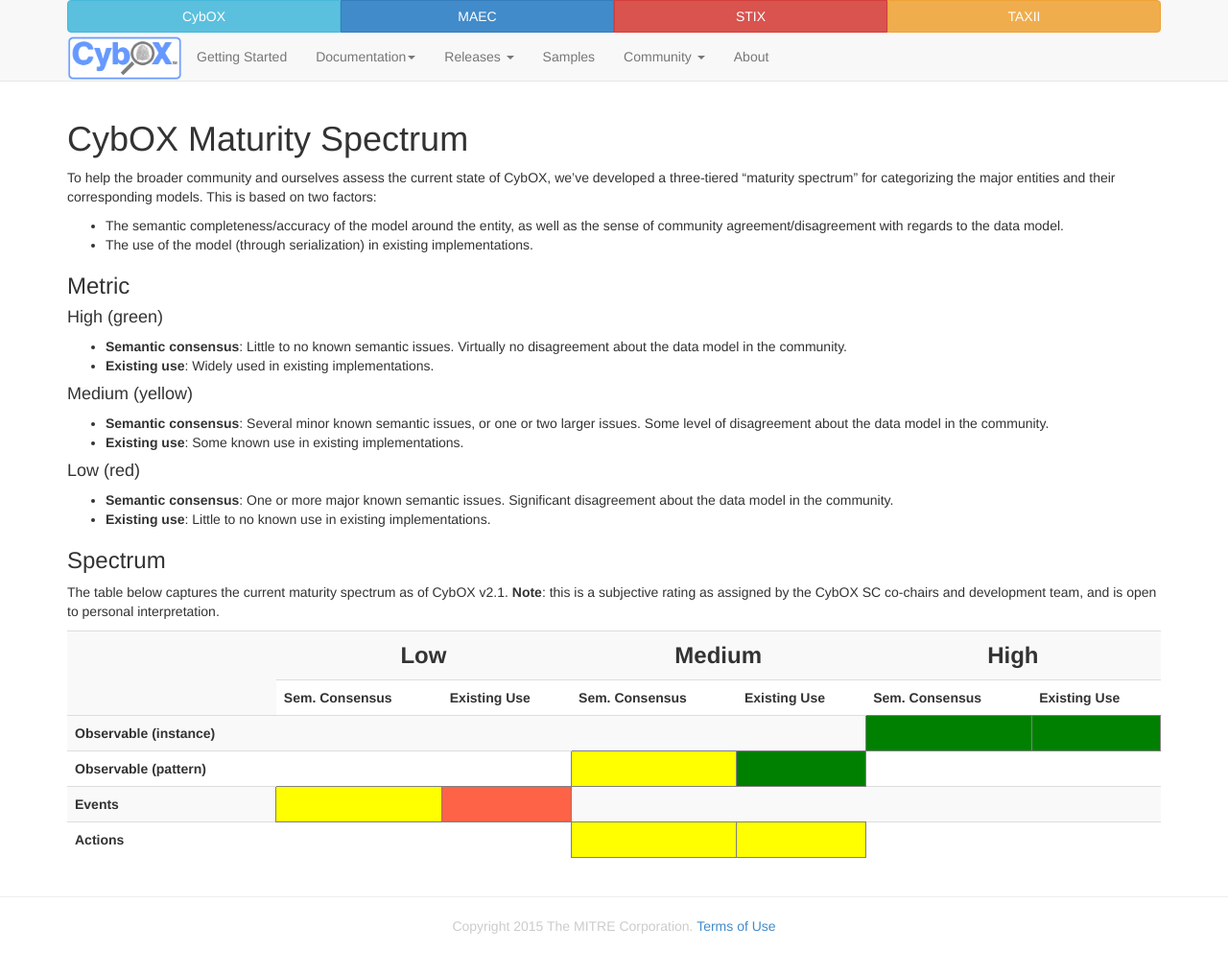
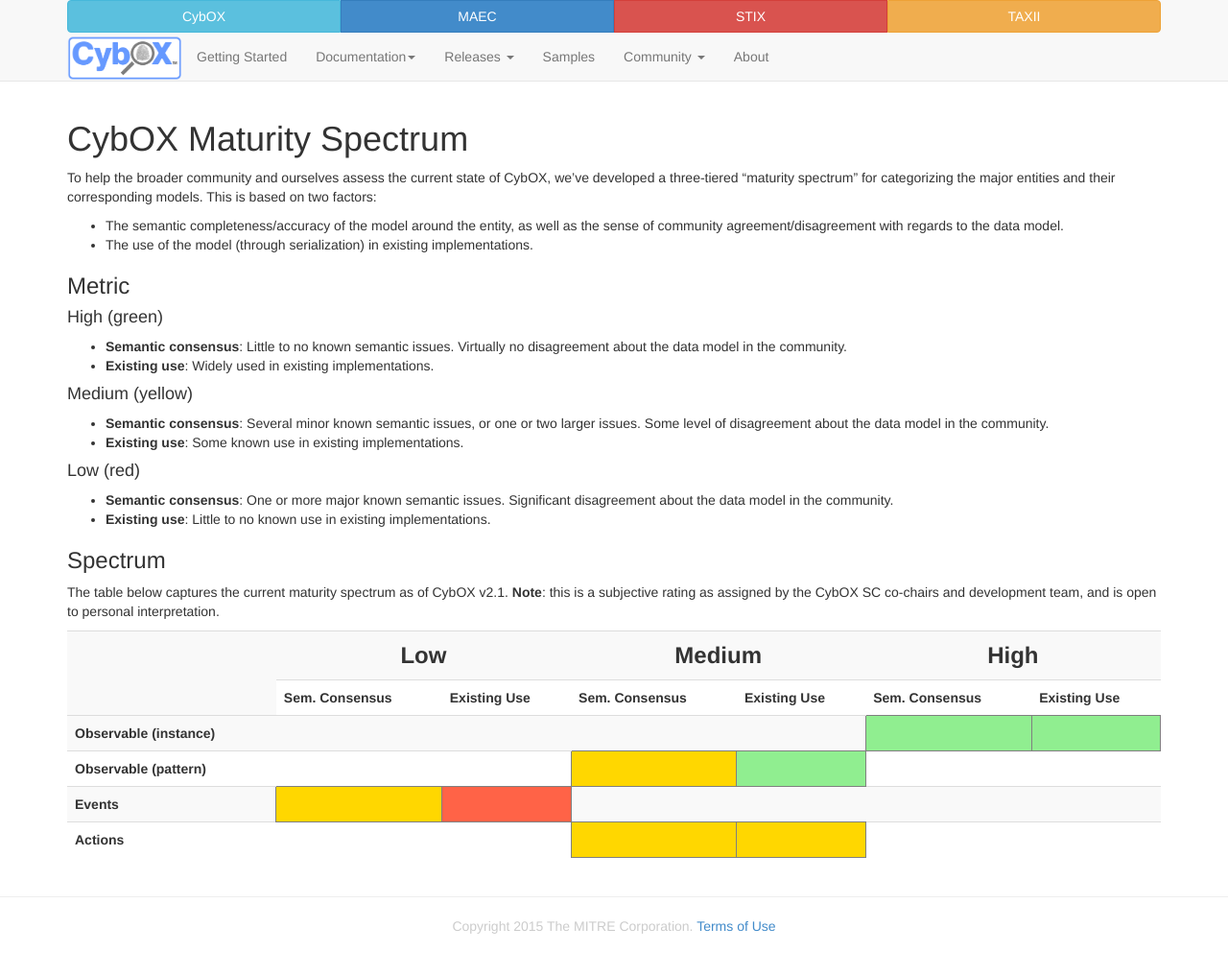
Before and after one commit to CybOXProject/cyboxproject.github.io, a Jekyll site: the page built from maturity-spectrum/index.md, in a window 1280 px wide. Shown: the whole page at 96% size. Built offline with Jekyll 4.4.1, drawn with Linux system fonts in a browser that asks for light colours; Markdown is read by kramdown in place of the engine named in the settings.

Commit message:
Updated colors

```diff
--- a/maturity-spectrum/index.md
+++ b/maturity-spectrum/index.md
@@ -49,19 +49,19 @@
   <th scope="row"><b>Observable (instance)</b></th>
   <td colspan="2"></td>
   <td colspan="2"></td>
-  <td style="border: 1px solid grey; background-color: green;"></td>
-  <td style="border: 1px solid grey; background-color: green;"></td>
+  <td style="border: 1px solid grey; background-color: lightgreen;"></td>
+  <td style="border: 1px solid grey; background-color: lightgreen;"></td>
 </tr>
 <tr>
   <th scope="row"><b>Observable (pattern)</b></th>
   <td colspan="2"></td>
-  <td style="border: 1px solid grey; background-color: yellow;"></td>
-  <td style="border: 1px solid grey; background-color: green;"></td>
+  <td style="border: 1px solid grey; background-color: gold;"></td>
+  <td style="border: 1px solid grey; background-color: lightgreen;"></td>
   <td colspan="2"></td>
 </tr>
 <tr>
   <th scope="row"><b>Events</b></th>
-  <td style="border: 1px solid grey; background-color: yellow;"></td>
+  <td style="border: 1px solid grey; background-color: gold;"></td>
   <td style="border: 1px solid grey; background-color: tomato;"></td>
   <td colspan="2"></td>
   <td colspan="2"></td>
@@ -69,8 +69,8 @@
 <tr>
   <th scope="row"><b>Actions</b></th>
   <td colspan="2"></td>
-  <td style="border: 1px solid grey; background-color: yellow;"></td>
-  <td style="border: 1px solid grey; background-color: yellow;"></td>
+  <td style="border: 1px solid grey; background-color: gold;"></td>
+  <td style="border: 1px solid grey; background-color: gold;"></td>
   <td colspan="2"></td>
 </tr>
 </table>
```
